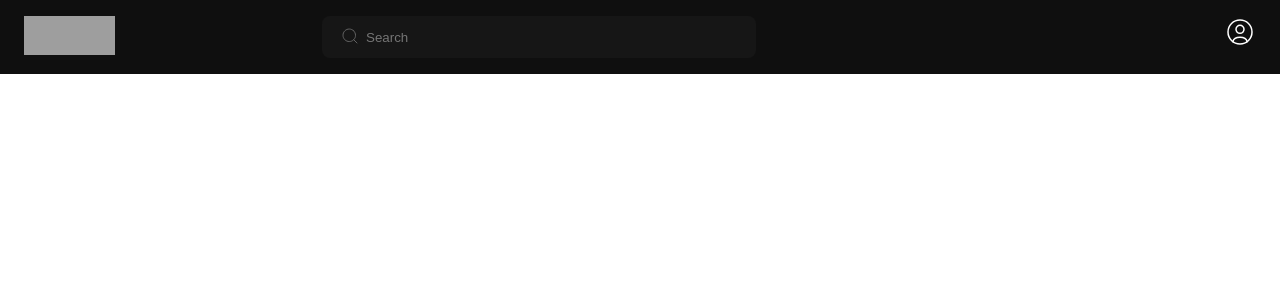
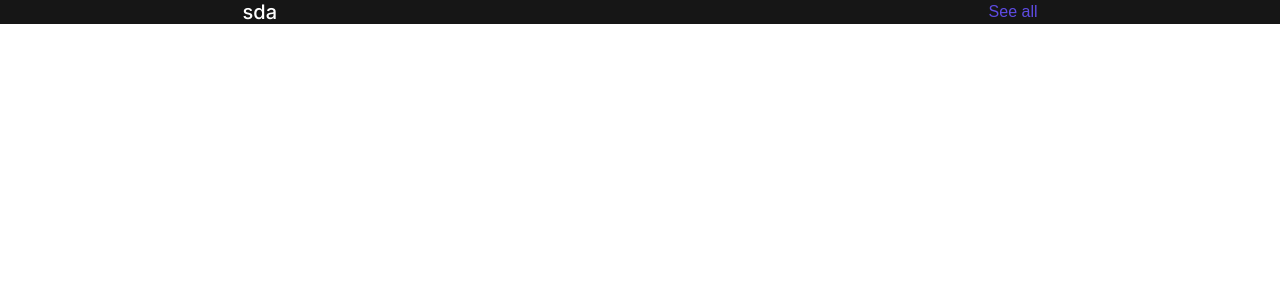
Before and after one commit to blueibell3/vibe-front, a Next.js app: page / in a window 1280 px wide. Shown: the top 300 px of the page. Built offline with nearby package versions, Linux system fonts and the light colour scheme; grey boxes are pictures that could not be loaded.

Commit message:
add on Click function to text Button

```diff
--- a/app/Components/SectionHeader/SectionHeader.tsx
+++ b/app/Components/SectionHeader/SectionHeader.tsx
@@ -2,7 +2,7 @@ import Link from "next/link"
 import TextButton from "../TextButton/TextButton"
 import styles from './SectionHeader.module.scss'
 type Props = {
-    text: string
+    title: string
     id: string
 }
 
@@ -10,14 +10,14 @@ export default (props: Props) => {
     return (
         <div className={styles.container}>
             <div className={styles.wrapper}>
+                <div className={styles.topCharts}>
+                    {props.title}
+                </div>
                 <Link href={props.id} className={styles.link}>
-                    <div className={styles.topCharts}>
-                        {props.text}
+                    <div >
+                        <TextButton mode="text" title={"See all"} />
                     </div>
                 </Link>
-                <div >
-                    <TextButton mode="text" title={"See all"} />
-                </div>
             </div>
         </div>
     )
--- a/app/Components/TextButton/TextButton.tsx
+++ b/app/Components/TextButton/TextButton.tsx
@@ -3,6 +3,7 @@ type Props = {
     title: string;
     mode?: 'fill' | 'text';
     width?: string;
+    onClick?: () => void;
 }
 export default (props: Props) => {
     const classes = []
--- a/app/page.tsx
+++ b/app/page.tsx
@@ -12,7 +12,7 @@ export default function home() {
 
   return (
     <div className= {styles.container}>
-      <Header/>
+      <SectionHeader title={"sda"} id={"/see all"}/>
     </div>
 
 
```
